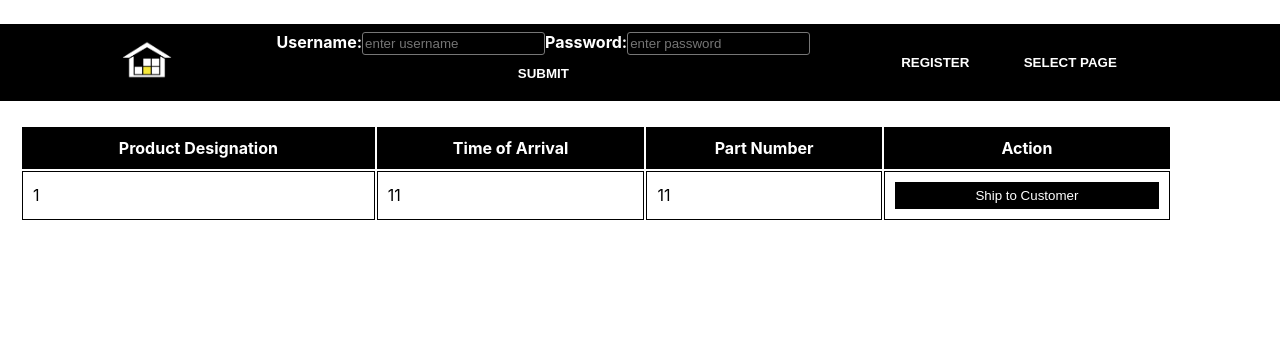
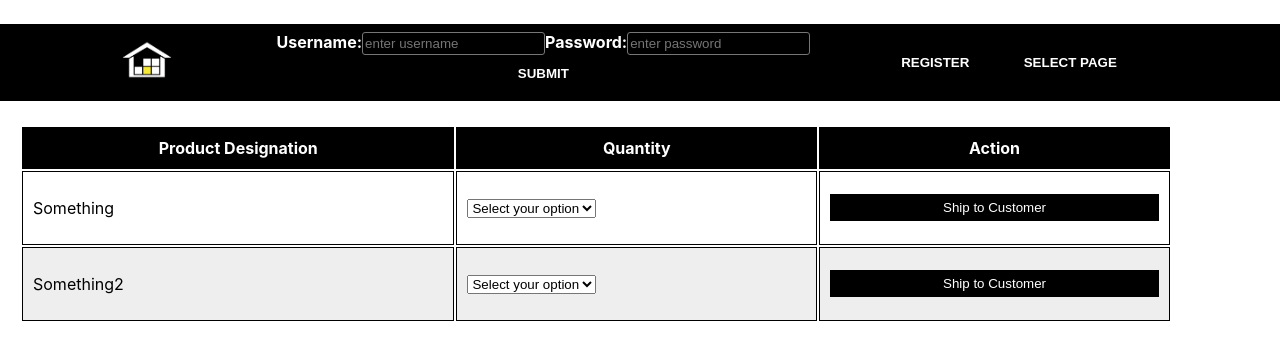
Before and after one commit to L1ppa136/Team-4ward, a React (Create React App) app in the folder inventory-management-app/: page /Outbound in a window 1280 px wide. Shown: the top 360 px of the page. Built offline with nearby package versions, Linux system fonts and the light colour scheme.

Commit message:
outbound almost done, need fetches implementation

```diff
--- a/inventory-management-app/src/Components/Tables/CustomerPlannerTable.jsx
+++ b/inventory-management-app/src/Components/Tables/CustomerPlannerTable.jsx
@@ -1,6 +1,6 @@
 import React, { useEffect, useState } from 'react'
 
-function CustomerPlannerTable({ customerDemands, handleOrder, handleInputChange, createComponents }) {
+function CustomerPlannerTable({handleInputChange, createComponents }) {
 
   const [selectedDesignationOption, setSelectedDesignationOption] = useState('');
   const [selectedQuantityOption, setSelectedQuantityOption] = useState('');
--- a/inventory-management-app/src/Components/Tables/OutboundTable.jsx
+++ b/inventory-management-app/src/Components/Tables/OutboundTable.jsx
@@ -1,33 +1,73 @@
-import React from 'react'
+import React, { useEffect, useState } from 'react'
 
-function OutboundTable({outboundComponents, handleShipping}) {
+function OutboundTable({ handleInputChange, outboundComponents, handleShipping }) {
+
+/*   const [selectedQuantityOption, setSelectedQuantityOption] = useState('');
+
+  useEffect(() => {
+    console.log(selectedQuantityOption)
+  }, [selectedQuantityOption])
+
+  useEffect(() => {
+    console.log(outboundComponents)
+  }, [])
+
+  //this won't work with the current setup
+  const handleOptionAndChangeForQuantity = (eTargetValue) => {
+    setSelectedQuantityOption(eTargetValue.target.value);
+    handleInputChange(eTargetValue);
+  } */
+
+  const [selectedQuantities, setSelectedQuantities] = useState({});
+
+  const handleOptionAndChangeForQuantity = (component, selectedValue) => {
+    setSelectedQuantities((prevSelectedQuantities) => ({
+      ...prevSelectedQuantities,
+      [component.ProductDesignation]: selectedValue,
+    }));
+
+    // If you need to propagate the change to the parent component
+    //handleInputChange({ target: { name: 'quantity', value: selectedValue } });
+  };
+
   return (
-
-    //Copied, TBD
     <div className="OutboundTable">
       <table>
         <thead>
           <tr>
             <th>Product Designation</th>
-          <th>Time of Arrival</th>
-          <th>Part Number</th>
+            <th>Quantity</th>
             <th>Action</th>
           </tr>
         </thead>
         <tbody>
-        {outboundComponents && outboundComponents.map((component)=>(
-          <tr key={component.id}>
-            <td>{component.ProductDesignation}</td>
-            <td>{component.CreatedAt}</td>
-            <td>{component.PartNumber}</td>
+          {outboundComponents && outboundComponents.map((component) => (
+            <tr key={component.ProductDesignation}>
               <td>
-              <button type="button" onClick={() => handleShipping(component.id)}>Ship to Customer</button>
+                <p value={component.ProductDesignation}>{component.ProductDesignation}</p>
+              </td>
+              <td>
+                <select
+                placeholder='Quantity'
+                name="quantity"
+                value={selectedQuantities[component.ProductDesignation] || ''}
+                onChange={(e) => handleOptionAndChangeForQuantity(component, e.target.value)}>
+                  <option value="" disabled hidden>Select your option</option>
+                  {Array.from({ length: component.quantity / 200 }, (_, index) => (
+                    <option key={index} value={(index + 1) * 200}>
+                      {(index + 1) * 200}
+                    </option>
+                  ))}
+                </select>
+              </td>
+              <td>
+                <button type="button" onClick={() => handleShipping(component.ProductDesignation, selectedQuantities[component.ProductDesignation])}>Ship to Customer</button>
               </td>
             </tr>
           ))}
         </tbody>
       </table>
-  </div>
+    </div >
   )
 }
 
--- a/inventory-management-app/src/Pages/Layout/Layout.jsx
+++ b/inventory-management-app/src/Pages/Layout/Layout.jsx
@@ -37,7 +37,7 @@ const Layout = () => {
             setLoggedIn(false);
             removeUserData();
             navigate('/');
-        }, 1 * 60 * 1000);
+        }, 30 * 60 * 1000);
 
         return () => clearTimeout(logoutTimeout);
     }, [navigate]);
--- a/inventory-management-app/src/Pages/LogisticsTables/CustomerPlannerList.jsx
+++ b/inventory-management-app/src/Pages/LogisticsTables/CustomerPlannerList.jsx
@@ -27,6 +27,7 @@ function CustomerPlannerList() {
 
     // Log the keys of the object and the original formdata
     console.log(Object.values(locStoreDataObject), Object.keys(locStoreDataObject));
+    window.alert("Order Successful!")
     console.log(formdata);
   }
 
--- a/inventory-management-app/src/Pages/LogisticsTables/InboundList.jsx
+++ b/inventory-management-app/src/Pages/LogisticsTables/InboundList.jsx
@@ -6,7 +6,7 @@ import axios from 'axios';
 
 const fetchStoreComponents = async (orderItem) => {
     try {
-        const response = await axios.post('http://localhost:5179/Logistics/OrderComponent', orderItem);
+        const response = await axios.post('http://localhost:5179/CustomerPlanner/OrderComponent', orderItem);
         return response.data;
     } catch (error) {
         throw error.response ? error.response.data : error;
--- a/inventory-management-app/src/Pages/LogisticsTables/OutboundList.jsx
+++ b/inventory-management-app/src/Pages/LogisticsTables/OutboundList.jsx
@@ -5,32 +5,67 @@ import axios from 'axios';
 import "./Table.css";
 
  const fetchOutboundComponents = async() =>{
-    let response = await axios.get("//ENDPOINT")
+    try {
+      const response = await axios.get('http://localhost:5179/CustomerPlanner/OrderComponent');
+      return response.data;
+  } catch (error) {
+      throw error.response ? error.response.data : error;
+  }
 }
 
-const fetchShipItem = async (id) =>{
-  let response = await axios.post("//ENDPOINT", "shippedMaterialsFile")
+const fetchShipItem = async (formdata) =>{
+  let response = await axios.post("http://localhost:5179/ForkliftDriver/MoveToProduction", "shippedMaterialsFile")
 }
+//KÉSZ levő dolgok Production kommunikál a OUTBOUND -> Order -> Produce (if OK, then disappear)
+//FINISHGOOD Lekérdezed -> mennyiség alapján Send to Customer-t alkalmazol.
+const OutboundList = () => {
+ //CREATE FETCH REQUEST FOR THE DB, CHECK USER ROLE, IF ROLE IS WRONG NAVIGATE TO THE "NO AUTHORIZATION" PAGE
+     const [loading, setLoading] = useState(false)
+     const [outboundComponents, setOutboundComponents] = useState([])
+     const [checkToShip, setCheckToShip] = useState(false)
+     //Check order of keys if non-working
+     const [formdata, setFormData] = useState({
+      "quantity": '',
+      "productDesignation": ''
+    });
 
-const OutboundList = () => {
-
-     //CREATE FETCH REQUEST FOR THE DB, CHECK USER ROLE, IF ROLE IS WRONG NAVIGATE TO THE "NO AUTHORIZATION" PAGE
-     const [loading, setLoading] = useState(true)
-     const [outboundComponents, setOutboundComponents] = useState([])
-
-     const handleOutboundFetch = async() =>{
-         let components = []
-         //components = await fetchOutboundComponents();
-         var component = {id: 1, ProductDesignation: 1, CreatedAt: 11, PartNumber: 11}
-         components.push(component)
+     const handleInputChange = (e) => {
+      setFormData({ ...formdata, [e.target.name]: e.target.value });
+    }
+    const fetchOutboundComponentsTest = () => {
+      return new Promise((resolve) => {
+          // Simulating a delay to mimic an async operation
+          setTimeout(() => {
+              resolve([
+                  { ProductDesignation: "Something", quantity: 1000 },
+                  { ProductDesignation: "Something2", quantity: 1000 },
+              ]);
+          }, 1000);
+      });
+  };
+  const handleOutboundFetch = () => {
+    setLoading(true);
+    fetchOutboundComponentsTest()
+        .then((components) => {
+            if (components && components.length > 0) {
                 setOutboundComponents(components);
+            } else {
+                console.error("Error fetching components");
+            }
+        })
+        .catch((error) => {
+            console.error("Error fetching components:", error);
+        })
+        .finally(() => {
             setLoading(false);
             console.log(outboundComponents);
-     }
+        });
+};
 
-     //Ez a method kiveszi a beérkező componentseket és eltárolja őket az adott raktárba (RawMat).
-     const handleShipping = async(id) =>{
-      fetchShipItem(id)
+     const handleShipping = async(productDesignation, quantity) =>{
+      //fetchShipItem(formdata)
+      console.log(productDesignation)
+      console.log(quantity)
      }
 
 
@@ -38,15 +73,15 @@ const OutboundList = () => {
         handleOutboundFetch()
      },[])
 
-     if (loading) {
-         return <Loading />;
-       };
-
      return (
-     <OutboundTable
+      <>{loading ? (<Loading />) :
+        (<OutboundTable
         outboundComponents = {outboundComponents}
         handleShipping = {handleShipping}
-     />
+        handleInputChange={handleInputChange}
+        />)}
+      </>
+
      )
 }
 
--- a/inventory-management-app/src/Pages/SetRole.jsx
+++ b/inventory-management-app/src/Pages/SetRole.jsx
@@ -18,7 +18,7 @@ const SetRole = () => {
         console.log("role: ", formdata.role);
         console.log("name: ", formdata.userName);
         try {
-            const response = await axios.patch('http://localhost:5179/Authentication/SetRole', formdata);
+            const response = await axios.patch('http://localhost:5179/Admin/SetRole', formdata);
 
             if (response && response.data) {
                 // Add the token to the axios defaults for subsequent requests
```
Also changed, not shown: 1 other file (tests, documents, lock files or other folders). Lines whose indentation alone changed are shown as unchanged.
